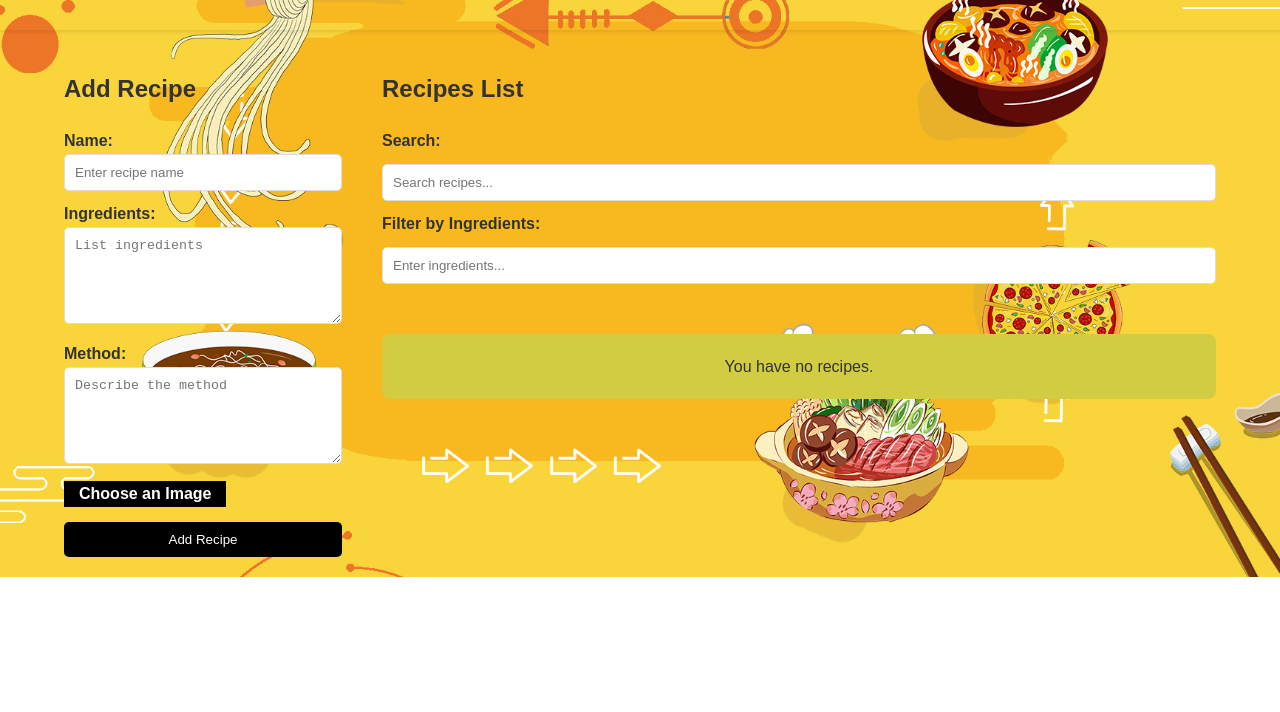
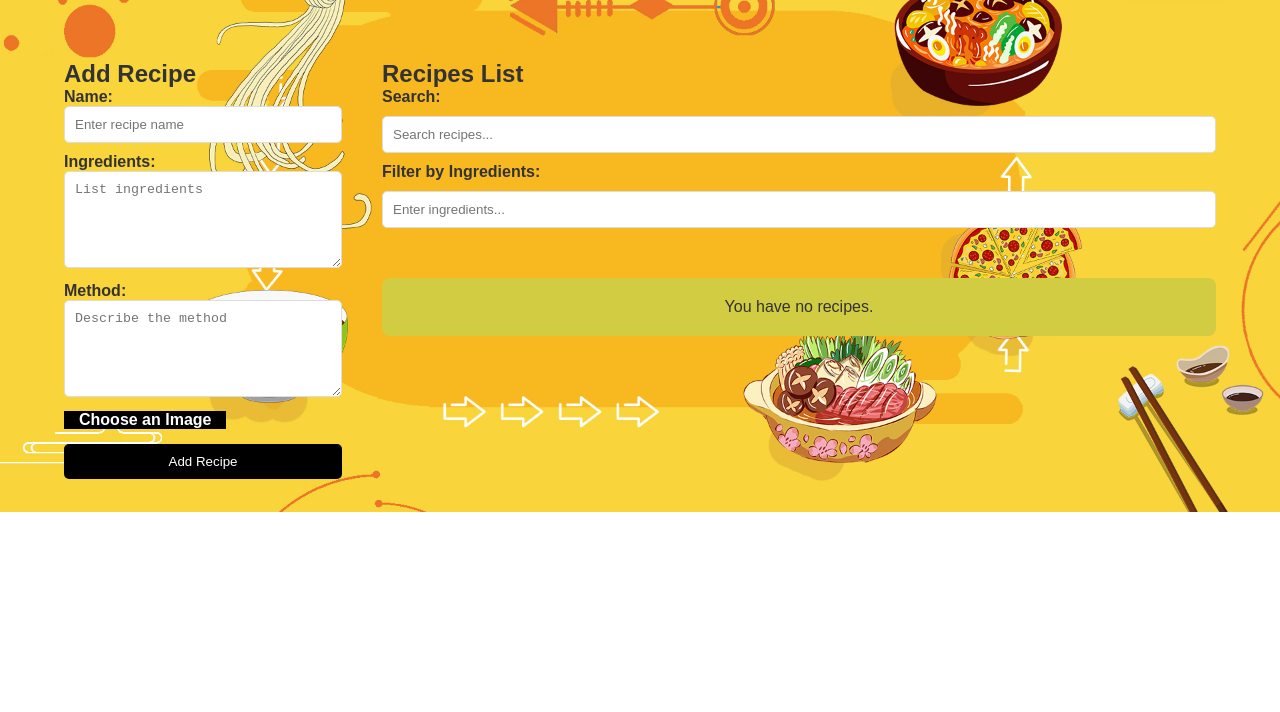
Before and after one commit to tabarak07/Recipe-Book, a plain HTML site: page index.html in a window 1280 px wide. Shown: the part 88-800 px from the top of the page. Drawn offline with Linux system fonts and the light colour scheme; files that its build step writes are made by us from their sources; files whose address does not match are found by name.

Commit message:
Update styles.css

```diff
--- a/styles.css
+++ b/styles.css
@@ -15,21 +15,24 @@
   --file-upload-hover-bg-color: #444444; /* Darker blue */
 }
 
+*{
+  margin: 0;
+  padding: 0;
+}
+
 /* General styles */
 body {
   background-image: url('/images/bg.jpg');
   background-repeat: no-repeat;
   background-size: cover;
-  background-position: center;
   font-family: 'Poppins', sans-serif;
   margin: 0;
   color: var(--text-color);
-  line-height: 1.6;
+  overflow: hidden;
 }
 
 /* Navigation styles */
 nav {
-  /* background-color: var(--primary-bg-color); */
   position: relative;
   width: 100%;
   padding: 20px;
@@ -43,7 +46,7 @@ nav {
   display: flex;
   flex-direction: row;
   justify-content: space-between;
-  margin: 20px 5% 20px;
+  margin: 80px 5% 20px;
   gap: 40px;
 }
 
```
